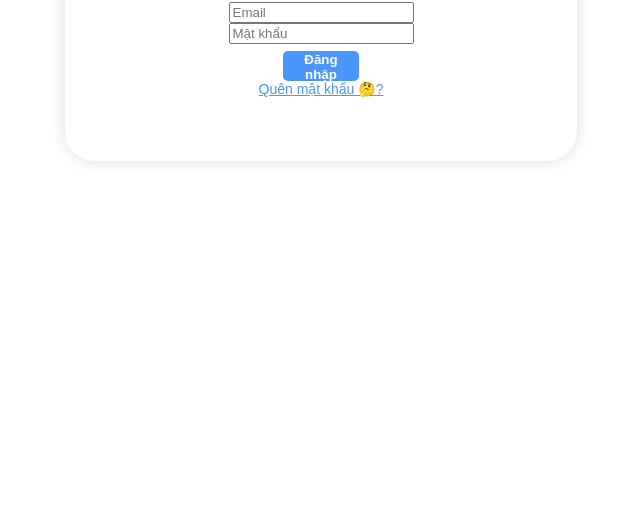
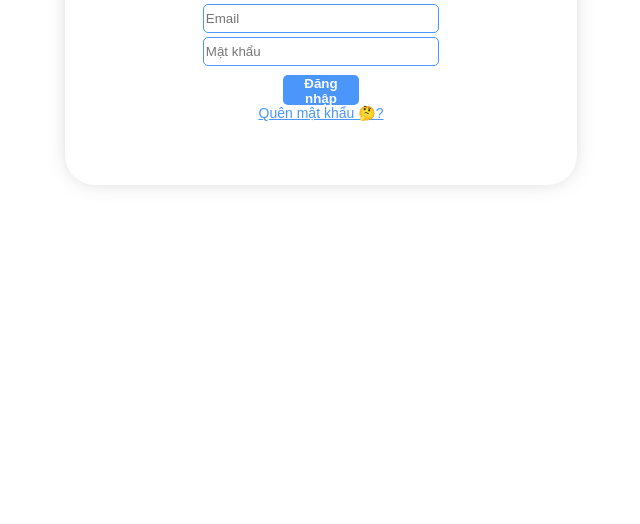
Before and after one commit to mellivora24/410IoT_BE, a website: page views/login.html in a window 1280 px wide. Shown: the part 276-800 px from the top of the page, without its empty margins (319-959 px from the left). Drawn offline with Linux system fonts and the light colour scheme.

Commit message:
Update login.html

```diff
--- a/views/login.html
+++ b/views/login.html
@@ -17,8 +17,8 @@
                 <h1>Phòng 410</h1>
             </div>
             <div class="auth-infor">
-                <input id="email-phone" type="text" placeholder="Email">
-                <input id="password" type="text" placeholder="Mật khẩu">
+                <input id="email-phone" class="email-phone" type="text" placeholder="Email">
+                <input id="password" class="password" type="password" placeholder="Mật khẩu">
             </div>
             <div class="login-action">
                 <button id="login-button">Đăng nhập</button>
```
